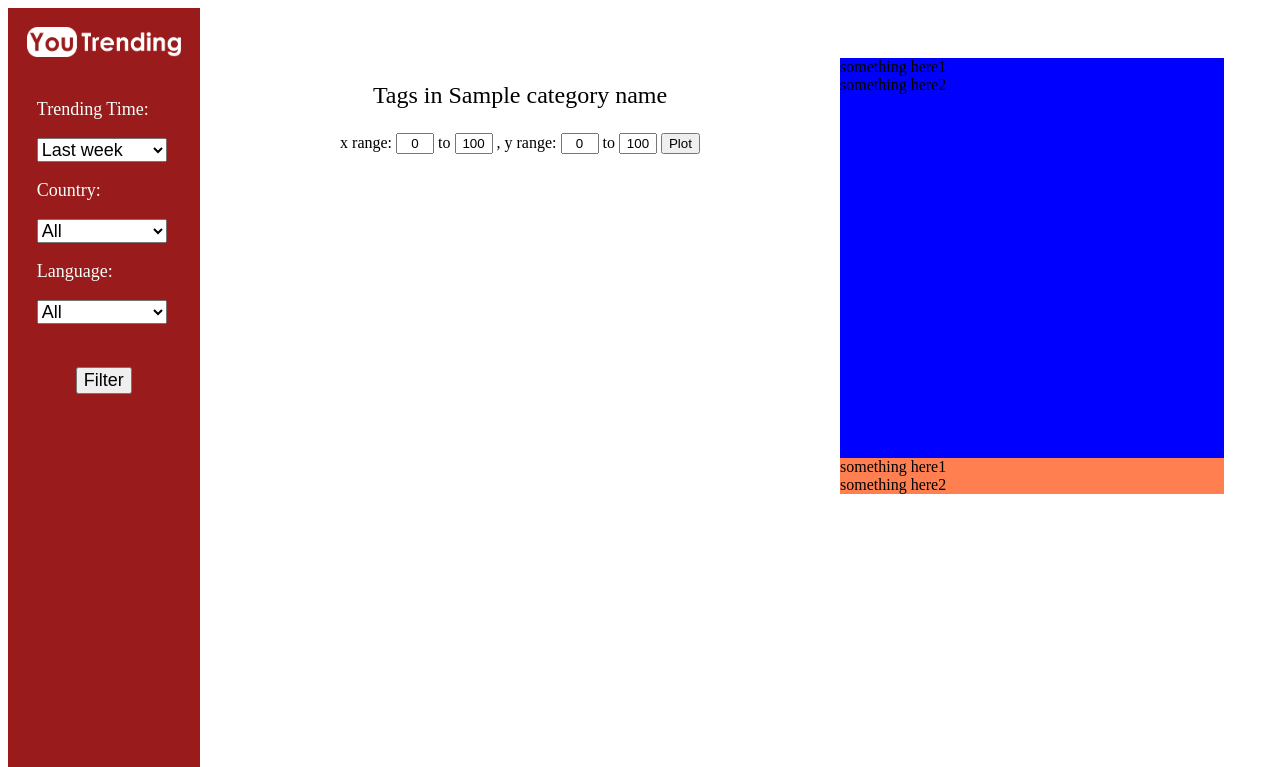
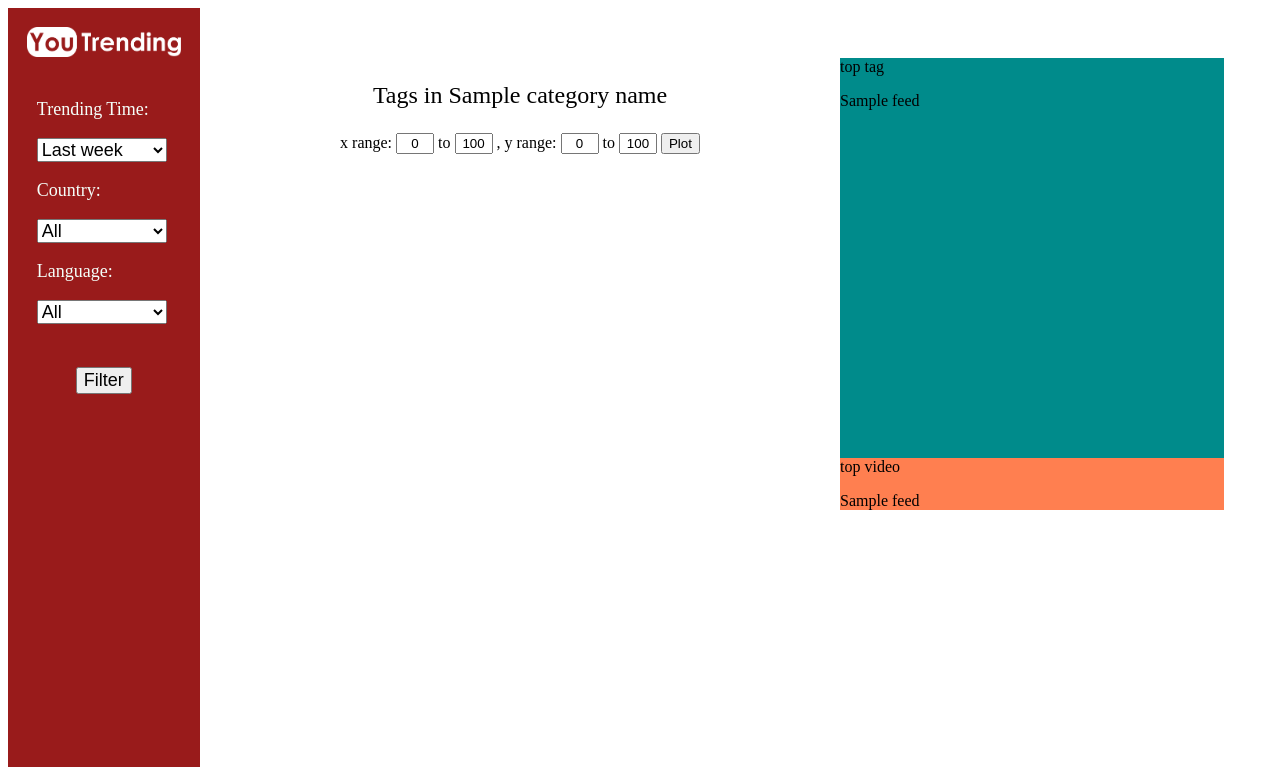
Before and after one commit to Ionitedev/ivis-youtrending, a Flask app: template app/templates/category.html in a window 1280 px wide. Shown: the top 767 px of the page. Run offline with Flask 2, Linux system fonts and the light colour scheme; the template is opened without the code that fills it: most values are stand-ins (such as "Sample title", 1, 10 or a date in 2020); parts of the project's set-up code (start-up, migrations or seed data) failed here and were passed over; some libraries are stand-ins or nearby versions.

Commit message:
top tag & video

```diff
--- a/app/static/data/tag.py
+++ b/app/static/data/tag.py
@@ -9,6 +9,7 @@ for i in full_data:
     for t in full_data[i][6]:
         if '\n' in t:
             print('linebreak in {}.{}'.format(i, t))
+        t = t.replace('\\', '')
         if t not in tags:
             tags[t] = set()
         tags[t].add(i)
@@ -30,6 +31,7 @@ for c in category_index:
         category_tag[c] = set()
     for i in category_index[c]:
         for t in full_data[i][6]:
+            t = t.replace('\\', '')
             category_tag[c].add(t)
 
 with open('category_tag.pkl', 'wb') as f:
@@ -49,6 +51,7 @@ for c in lang_index:
         lang_tag[c] = set()
     for i in lang_index[c]:
         for t in full_data[i][6]:
+            t = t.replace('\\', '')
             lang_tag[c].add(t)
 
 with open('lang_tag.pkl', 'wb') as f:
@@ -68,6 +71,7 @@ for c in time_index:
         time_tag[c] = set()
     for i in time_index[c]:
         for t in full_data[i][6]:
+            t = t.replace('\\', '')
             time_tag[c].add(t)
 
 with open('time_tag.pkl', 'wb') as f:
@@ -87,6 +91,7 @@ for c in country_index:
         country_tag[c] = set()
     for i in country_index[c]:
         for t in full_data[i][6]:
+            t = t.replace('\\', '')
             country_tag[c].add(t)
 
 with open('country_tag.pkl', 'wb') as f:
--- a/app/templates/category.html
+++ b/app/templates/category.html
@@ -76,22 +76,25 @@
             </center>
         </div>
         <div style="margin-top: 50px; width: 30%;">
-            <div style="height: 50vh; background-color: blue;">
-                something here1
+            <div style="height: 50vh; background-color:darkcyan;">
+                top tag
                 <br>
-                something here2
+                {% for t in feed_data[2] %}
+                <p>{{ t }}</p>
+                {% endfor %}
             </div>
             <div style="background-color: coral;">
-                something here1
+                top video
                 <br>
-                something here2
-
+                {% for v in feed_data[3] %}
+                <p>{{ v }}</p>
+                {% endfor %}
             </div>
         </div>
 
         <script>
             var data = [
-                {% for t in  feed_data[0] %}
+                {% for t in feed_data[0] %}
                 {
                     'type': 'A',
                     'tag': '{{ t[0] }}',
@@ -100,7 +103,7 @@
                 },
                 {% endfor %}
 
-                {% for t in  feed_data[1] %}
+                {% for t in feed_data[1] %}
                 {
                     'type': 'B',
                     'tag': '{{ t[0] }}',
```
Also changed, not shown: app/util.py (+4 -3 lines), app/views.py (+15 -2 lines), 1 other file.
